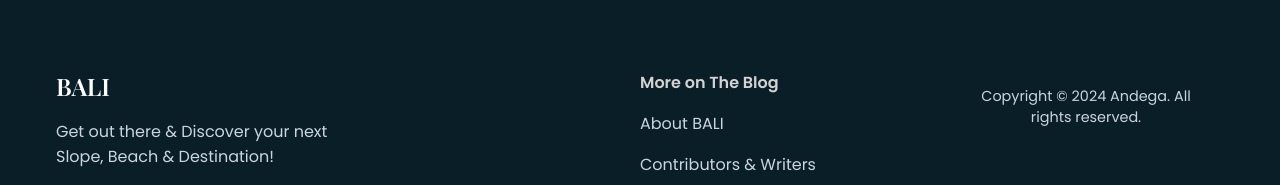
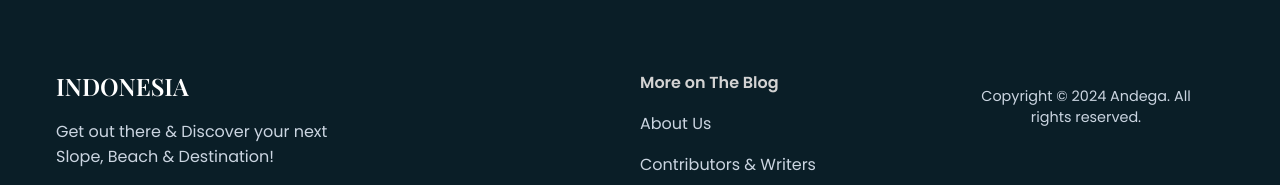
Before and after one commit to sahdanka13/place-travelindo, a plain HTML site: page index.html in a window 1280 px wide. Shown: the part 3372-3557 px from the top of the page. Drawn offline with nearby package versions, Linux system fonts and the light colour scheme; some icons are missing.

Commit message:
Add files via upload

```diff
--- a/index.html
+++ b/index.html
@@ -133,7 +133,7 @@
       <div class="section__container footer__container">
         <div class="footer__col">
           <div class="logo footer__logo">
-            <a href="#">BALI</a>
+            <a href="#">INDONESIA</a>
           </div>
           <p>
             Get out there & Discover your next Slope, Beach & Destination!
@@ -142,7 +142,7 @@
         <div class="footer__col">
           <h4>More on The Blog</h4>
           <ul class="footer__links">
-            <li><a href="#">About BALI</a></li>
+            <li><a href="#">About Us</a></li>
             <li><a href="#">Contributors & Writers</a></li>
 
             <li><a href="#">Contact Us</a></li>
```
